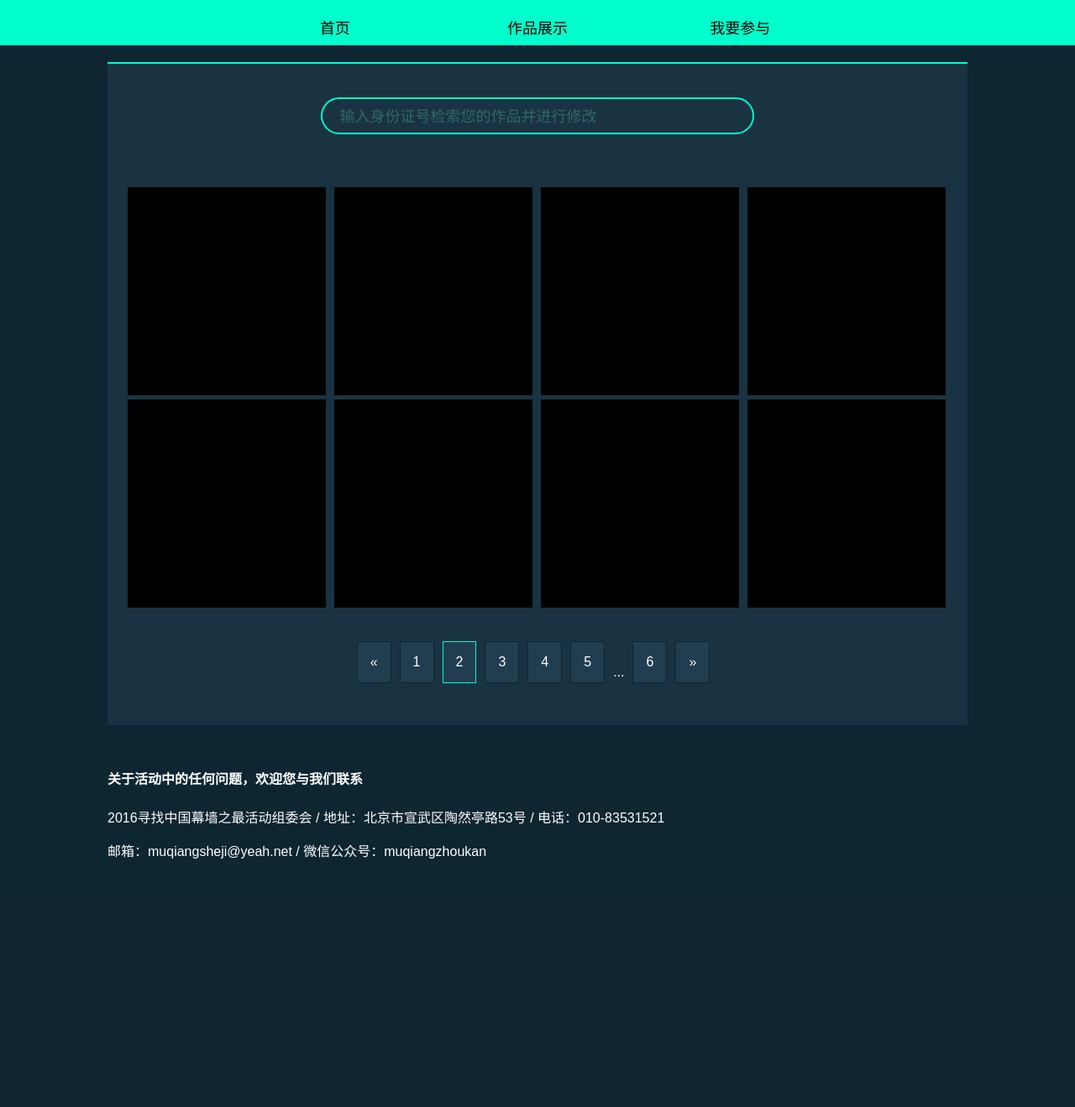
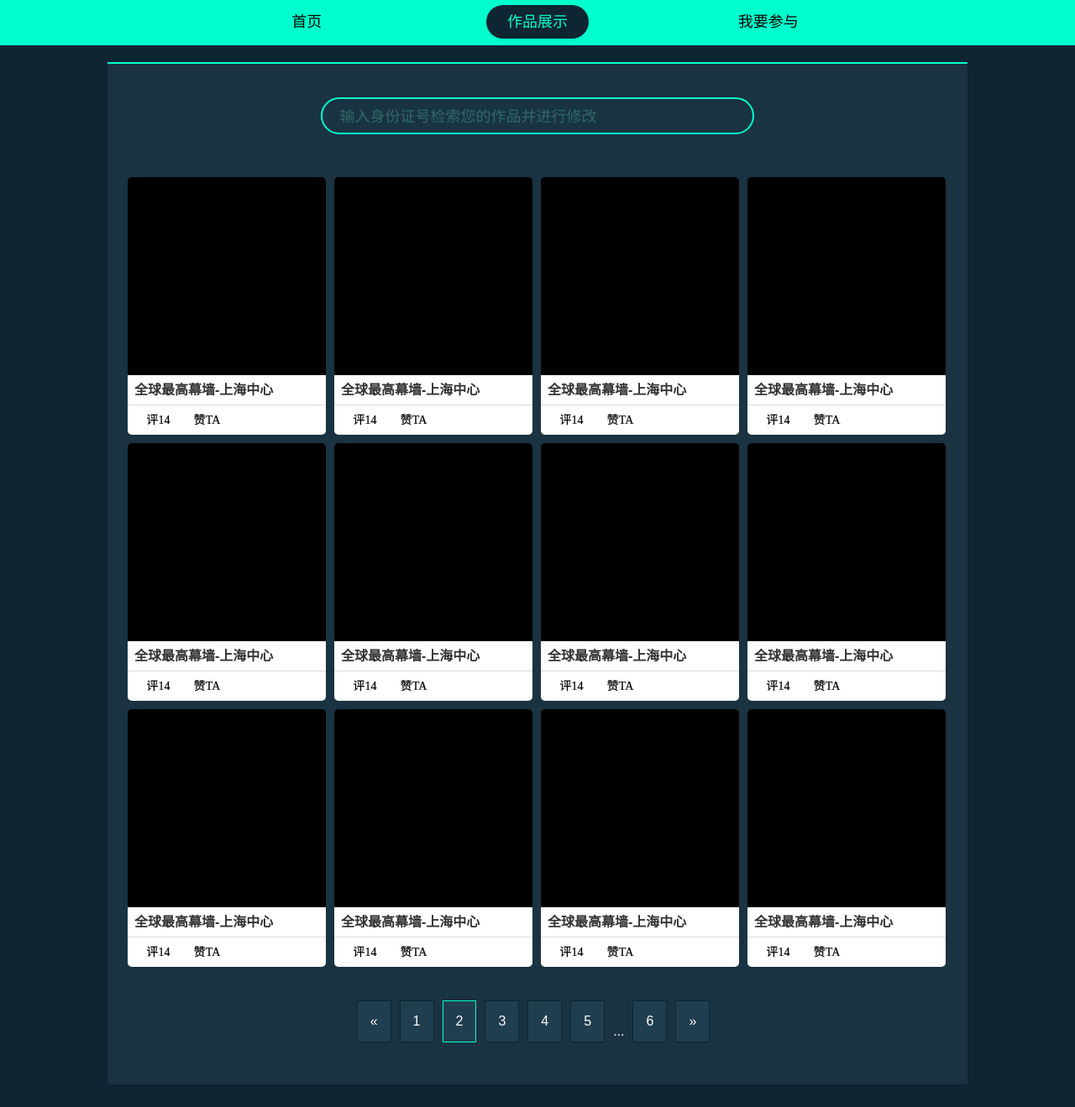
Before and after one commit to fssaigo/wall, a PHP site: page /zuop.html in a window 1280 px wide. Shown: the part 301-1620 px from the top of the page at 84% size. Before the commit the page ends 1324 px from the top, so only its background shows below. Run offline with PHP 8.4, Linux system fonts and the light colour scheme; some web fonts are replaced.

Commit message:
super　xia

```diff
--- a/pc/css/main.css
+++ b/pc/css/main.css
@@ -17,7 +17,7 @@
 }
 
 .sub{
-    background-image: url("../imgs/banner_01.jpg");
+    background-image: url("../imgs/banner_02.jpg");
     height: 300px;
 
     min-width: 1024px;
@@ -30,8 +30,25 @@
     /* 当内容高度大于图片高度时，背景图像的位置相对于viewport固定 */
     background-attachment: fixed;
 
-    /* 让背景图基于容器大小伸缩*/
-    background-size: cover;
+    /* 让背景图基于容器大小伸缩
+    background-size: cover;*/
+    color: #0fc;
+    text-align: center;
+}
+.sub .sub-time{
+    font-size: 16px;
+    line-height: 40px;
+    padding-top: 60px;
+}
+
+.sub .sub-title{
+    font-size: 60px;
+    font-weight: bolder;
+    padding-bottom: 10px;
+}
+.sub .sub-info{
+    line-height: 20px;
+    font-size: 14px;
 }
 
 html, body {
@@ -57,5 +74,9 @@ footer {
     margin-top: 30px;
     color: white;
     height: 180px;
+    width: 1024px;
     float: left;
+    background: url("../imgs/ewm.png");
+    background-repeat: no-repeat;
+    background-position: top right;
 }
--- a/pc/css/pure-gmb.css
+++ b/pc/css/pure-gmb.css
@@ -679,7 +679,6 @@ https://github.com/yui/pure/blob/master/LICENSE.md
     border-radius: 0;
     padding: 15px 15px;
     vertical-align: top;
-    height: 1.1em;
     margin-right: 10px;
 
 }
--- a/pc/css/zuop.css
+++ b/pc/css/zuop.css
@@ -1,14 +1,30 @@
 .navigation .middle {
-    width: 1024px;
+    width: 824px;
     max-width: 1024px;
     margin-left: auto;
     margin-right: auto;
     position: relative;
+    text-align: center;
+    line-height: 55px;
+}
+
+
+.navigation .middle a:hover{
+    background: #0e2532;
+    border-radius: 25px;
+    color: #00ffcc;
+    padding: 10px 25px;
+}
+
+.navigation .middle .on{
+    background: #0e2532;
+    border-radius: 25px;
+    color: #00ffcc;
+    padding: 10px 25px;
 }
 
 .li {
     text-align: center;
-    margin-top: 20px;
     font-size: 18px;
     font-weight: 500;
 }
@@ -21,7 +37,7 @@
 }
 
 .search {
-    height: 142px;
+    height: 125px;
     width: 100%;
     /*background-color: yellow;*/
     display: inline-block;
@@ -79,20 +95,21 @@ a {
 
 .list {
     position: relative;
-    max-height: 520px;
     overflow: hidden;
     margin-left: 14px;
 }
 
 .list .obj {
-    height: 248px;
+    height: auto;
     /*256*/
     width: 236px;
     float: left;;
     /*margin: 5px 10px 5px 0px;*/
     margin-left: 10px;
-    margin-top: 5px;
+    margin-top: 10px;
     position: relative;
+    border-radius: 5px;
+    overflow: hidden;
 
     /* 背景图垂直、水平均居中 */
     background-position: center center;
@@ -105,6 +122,41 @@ a {
 
 }
 
+.list .obj .obj-img{
+    height: 236px;
+    width: 236px;
+}
+
+.list .obj .obj-title{
+    height: 35px;
+    width: 236px;
+    background: #fff;
+    border-bottom: solid 1px #dbdbdb;
+}
+
+.list .obj .obj-title a:hover{
+    text-decoration: underline;
+    color: #0d344a;
+}
+
+.list .obj .obj-title a{
+    color: #333;
+    line-height: 35px;
+    padding-left: 8px;
+    font-size: 16px;
+    font-weight:bold;
+}
+
+.list .obj .handle{
+    height: 35px;
+    width: 236px;
+    background: #fff;
+    padding-left: 8px;
+    line-height: 35px;
+    font-size: 14px;
+}
+
+
 .pagination{
     text-align: center;
     margin-top: 40px;
--- a/pc/zuop.html
+++ b/pc/zuop.html
@@ -14,6 +14,12 @@
 <body>
 
 <header class="sub">
+    <div class="sub-time">2016·8月20日至9月20日</div>
+    <div class="sub-title">寻找中国幕墙之最</div>
+    <div class="sub-info">主办单位：《幕墙设计》杂志、幕墙工程网<br>
+        独家冠名：广州市白云化工实业有限公司<br>
+        协办单位：白云化工实业有限公司<br>
+        合作媒体：重庆日报 重庆晨报</div>
 </header>
 
 <div class="pure-g navigation">
@@ -21,17 +27,17 @@
         <div class="pure-g li">
             <div class="pure-u-1-3">
                 <a href="#">
-                    <span style="margin-left:200px;">首页</span>
+                    <span style="padding: 0px 20px;">首页</span>
                 </a>
             </div>
             <div class="pure-u-1-3">
-                <a href="#">
+                <a href="#" class="on">
                     作品展示
                 </a>
             </div>
             <div class="pure-u-1-3">
-                <a href="#">
-                    <span style="margin-right: 200px;">我要参与</span>
+                <a href="#" style="text-align: left;">
+                    <span style="">我要参与</span>
                 </a>
             </div>
         </div>
@@ -57,29 +63,257 @@
 
 
     <div class="list">
-        <div class="obj" style="background-color: black">
-
+        <div class="obj">
+            <div class="obj-img" style="background-color: black"></div>
+            <div class="obj-title">
+                <a href="#">全球最高幕墙-上海中心</a> </div>
+            <div class="handle">
+                <a href="javascript:void(0)">
+                    <i class="iconfont" style="font-size: 14px;">&#xe601;
+                        评<span>14</span>
+                    </i>
+                </a>
+                <a href="javascript:void(0)" onclick="zanTa(this,4,450)">
+                            <span>
+                                <i class="iconfont" style="font-size: 14px;">
+                                    &nbsp;&nbsp;
+                                    &#xe607;
+                                    赞TA
+                                </i>
+                            </span>
+                </a>
+            </div>
         </div>
-        <div class="obj" style="background-color: black">
-            ss
+        <div class="obj">
+            <div class="obj-img" style="background-color: black"></div>
+            <div class="obj-title">
+                <a href="#">全球最高幕墙-上海中心</a> </div>
+            <div class="handle">
+                <a href="javascript:void(0)">
+                    <i class="iconfont" style="font-size: 14px;">&#xe601;
+                        评<span>14</span>
+                    </i>
+                </a>
+                <a href="javascript:void(0)" onclick="zanTa(this,4,450)">
+                            <span>
+                                <i class="iconfont" style="font-size: 14px;">
+                                    &nbsp;&nbsp;
+                                    &#xe607;
+                                    赞TA
+                                </i>
+                            </span>
+                </a>
+            </div>
         </div>
-        <div class="obj" style="background-color: black">
-            ss
+        <div class="obj">
+            <div class="obj-img" style="background-color: black"></div>
+            <div class="obj-title">
+                <a href="#">全球最高幕墙-上海中心</a> </div>
+            <div class="handle">
+                <a href="javascript:void(0)">
+                    <i class="iconfont" style="font-size: 14px;">&#xe601;
+                        评<span>14</span>
+                    </i>
+                </a>
+                <a href="javascript:void(0)" onclick="zanTa(this,4,450)">
+                            <span>
+                                <i class="iconfont" style="font-size: 14px;">
+                                    &nbsp;&nbsp;
+                                    &#xe607;
+                                    赞TA
+                                </i>
+                            </span>
+                </a>
+            </div>
         </div>
-        <div class="obj" style="background-color: black">
-            ss
+        <div class="obj">
+            <div class="obj-img" style="background-color: black"></div>
+            <div class="obj-title">
+                <a href="#">全球最高幕墙-上海中心</a> </div>
+            <div class="handle">
+                <a href="javascript:void(0)">
+                    <i class="iconfont" style="font-size: 14px;">&#xe601;
+                        评<span>14</span>
+                    </i>
+                </a>
+                <a href="javascript:void(0)" onclick="zanTa(this,4,450)">
+                            <span>
+                                <i class="iconfont" style="font-size: 14px;">
+                                    &nbsp;&nbsp;
+                                    &#xe607;
+                                    赞TA
+                                </i>
+                            </span>
+                </a>
+            </div>
         </div>
-        <div class="obj" style="background-color: black">
-            ss
+        <div class="obj">
+            <div class="obj-img" style="background-color: black"></div>
+            <div class="obj-title">
+                <a href="#">全球最高幕墙-上海中心</a> </div>
+            <div class="handle">
+                <a href="javascript:void(0)">
+                    <i class="iconfont" style="font-size: 14px;">&#xe601;
+                        评<span>14</span>
+                    </i>
+                </a>
+                <a href="javascript:void(0)" onclick="zanTa(this,4,450)">
+                            <span>
+                                <i class="iconfont" style="font-size: 14px;">
+                                    &nbsp;&nbsp;
+                                    &#xe607;
+                                    赞TA
+                                </i>
+                            </span>
+                </a>
+            </div>
         </div>
-        <div class="obj" style="background-color: black">
-            ss
+        <div class="obj">
+            <div class="obj-img" style="background-color: black"></div>
+            <div class="obj-title">
+                <a href="#">全球最高幕墙-上海中心</a> </div>
+            <div class="handle">
+                <a href="javascript:void(0)">
+                    <i class="iconfont" style="font-size: 14px;">&#xe601;
+                        评<span>14</span>
+                    </i>
+                </a>
+                <a href="javascript:void(0)" onclick="zanTa(this,4,450)">
+                            <span>
+                                <i class="iconfont" style="font-size: 14px;">
+                                    &nbsp;&nbsp;
+                                    &#xe607;
+                                    赞TA
+                                </i>
+                            </span>
+                </a>
+            </div>
         </div>
-        <div class="obj" style="background-color: black">
-            ss
+        <div class="obj">
+            <div class="obj-img" style="background-color: black"></div>
+            <div class="obj-title">
+                <a href="#">全球最高幕墙-上海中心</a> </div>
+            <div class="handle">
+                <a href="javascript:void(0)">
+                    <i class="iconfont" style="font-size: 14px;">&#xe601;
+                        评<span>14</span>
+                    </i>
+                </a>
+                <a href="javascript:void(0)" onclick="zanTa(this,4,450)">
+                            <span>
+                                <i class="iconfont" style="font-size: 14px;">
+                                    &nbsp;&nbsp;
+                                    &#xe607;
+                                    赞TA
+                                </i>
+                            </span>
+                </a>
+            </div>
         </div>
-        <div class="obj" style="background-color: black">
-            ss
+        <div class="obj">
+            <div class="obj-img" style="background-color: black"></div>
+            <div class="obj-title">
+                <a href="#">全球最高幕墙-上海中心</a> </div>
+            <div class="handle">
+                <a href="javascript:void(0)">
+                    <i class="iconfont" style="font-size: 14px;">&#xe601;
+                        评<span>14</span>
+                    </i>
+                </a>
+                <a href="javascript:void(0)" onclick="zanTa(this,4,450)">
+                            <span>
+                                <i class="iconfont" style="font-size: 14px;">
+                                    &nbsp;&nbsp;
+                                    &#xe607;
+                                    赞TA
+                                </i>
+                            </span>
+                </a>
+            </div>
+        </div>
+        <div class="obj">
+            <div class="obj-img" style="background-color: black"></div>
+            <div class="obj-title">
+                <a href="#">全球最高幕墙-上海中心</a> </div>
+            <div class="handle">
+                <a href="javascript:void(0)">
+                    <i class="iconfont" style="font-size: 14px;">&#xe601;
+                        评<span>14</span>
+                    </i>
+                </a>
+                <a href="javascript:void(0)" onclick="zanTa(this,4,450)">
+                            <span>
+                                <i class="iconfont" style="font-size: 14px;">
+                                    &nbsp;&nbsp;
+                                    &#xe607;
+                                    赞TA
+                                </i>
+                            </span>
+                </a>
+            </div>
+        </div>
+        <div class="obj">
+            <div class="obj-img" style="background-color: black"></div>
+            <div class="obj-title">
+                <a href="#">全球最高幕墙-上海中心</a> </div>
+            <div class="handle">
+                <a href="javascript:void(0)">
+                    <i class="iconfont" style="font-size: 14px;">&#xe601;
+                        评<span>14</span>
+                    </i>
+                </a>
+                <a href="javascript:void(0)" onclick="zanTa(this,4,450)">
+                            <span>
+                                <i class="iconfont" style="font-size: 14px;">
+                                    &nbsp;&nbsp;
+                                    &#xe607;
+                                    赞TA
+                                </i>
+                            </span>
+                </a>
+            </div>
+        </div>
+        <div class="obj">
+            <div class="obj-img" style="background-color: black"></div>
+            <div class="obj-title">
+                <a href="#">全球最高幕墙-上海中心</a> </div>
+            <div class="handle">
+                <a href="javascript:void(0)">
+                    <i class="iconfont" style="font-size: 14px;">&#xe601;
+                        评<span>14</span>
+                    </i>
+                </a>
+                <a href="javascript:void(0)" onclick="zanTa(this,4,450)">
+                            <span>
+                                <i class="iconfont" style="font-size: 14px;">
+                                    &nbsp;&nbsp;
+                                    &#xe607;
+                                    赞TA
+                                </i>
+                            </span>
+                </a>
+            </div>
+        </div>
+        <div class="obj">
+            <div class="obj-img" style="background-color: black"></div>
+            <div class="obj-title">
+                <a href="#">全球最高幕墙-上海中心</a> </div>
+            <div class="handle">
+                <a href="javascript:void(0)">
+                    <i class="iconfont" style="font-size: 14px;">&#xe601;
+                        评<span>14</span>
+                    </i>
+                </a>
+                <a href="javascript:void(0)" onclick="zanTa(this,4,450)">
+                            <span>
+                                <i class="iconfont" style="font-size: 14px;">
+                                    &nbsp;&nbsp;
+                                    &#xe607;
+                                    赞TA
+                                </i>
+                            </span>
+                </a>
+            </div>
         </div>
     </div>
 
@@ -99,11 +333,25 @@
     </div>
 
     <footer>
-        <h4>关于活动中的任何问题，欢迎您与我们联系</h4>
+        <h4 style="margin-top: 10px">关于活动中的任何问题，欢迎您与我们联系</h4>
         <p style="margin-top: 22px;">2016寻找中国幕墙之最活动组委会 / 地址：北京市宣武区陶然亭路53号 / 电话：010-83531521</p>
         <p>邮箱：muqiangsheji@yeah.net / 微信公众号：muqiangzhoukan</p>
     </footer>
 </div>
 
+<script type="text/javascript">
+    function zanTa(e, id, num) {
+        if (!localStorage.getItem("selfNum_"+id)) {
+            localStorage.setItem("selfNum_"+id, 0);
+        }
+        if (localStorage.getItem("selfNum_"+id) <= 0) {
+            localStorage.setItem("selfNum_"+id, ++num);
+        } else {
+            alert("你已经赞过了");
+        }
+        const s = '<i class="iconfont" style="color:#f30;font-size: 14px;"> &nbsp;&nbsp;&#xe606;赞' + (num) + ' </i>';
+        e.getElementsByTagName("span")[0].innerHTML = s;
+    }
+</script>
 </body>
 </html>
```
Also changed, not shown: pc/index.html (+1 -25 lines).
